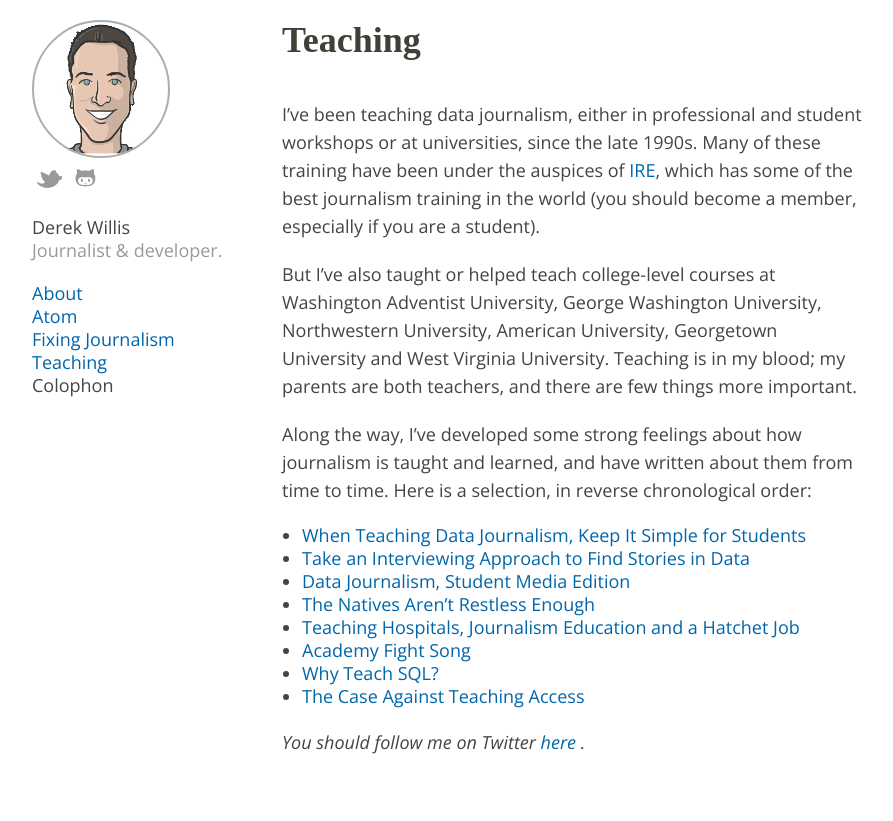
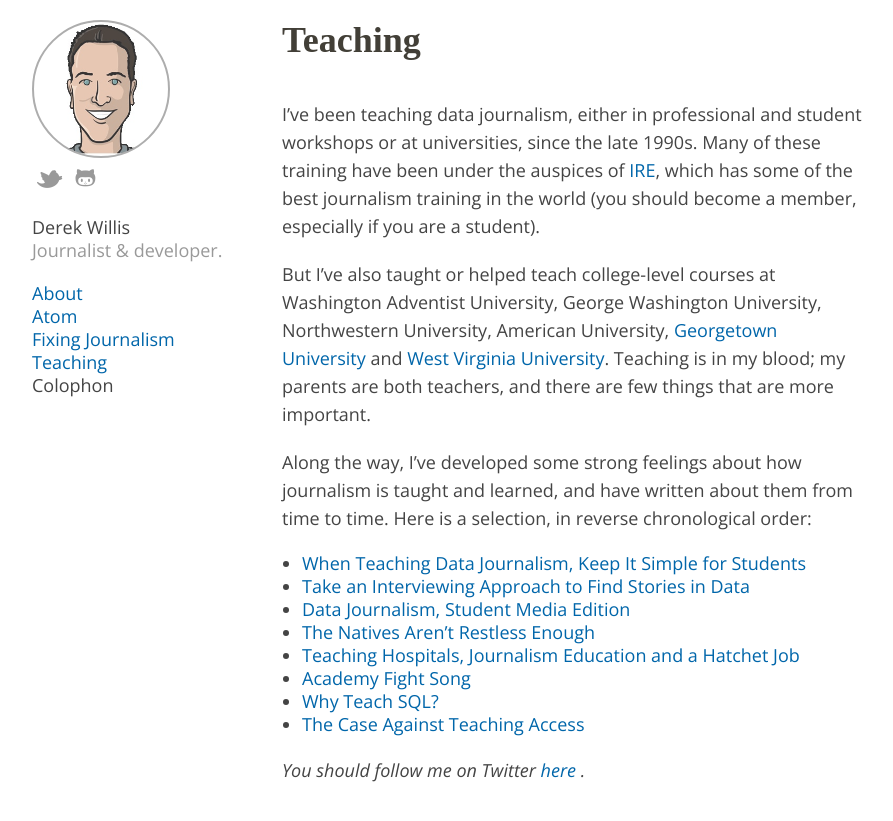
Before and after one commit to dwillis/dwillis.github.com, a Jekyll site: the page built from teaching.md, in a window 1280 px wide. Shown: the top 821 px of the page, without its empty margins (138-1031 px from the left). Built offline with Jekyll 4.4.1, drawn with Linux system fonts in a browser that asks for light colours; some web fonts are replaced.

Commit message:
added links

```diff
--- a/teaching.md
+++ b/teaching.md
@@ -6,7 +6,7 @@ permalink: /teaching/
 
 I've been teaching data journalism, either in professional and student workshops or at universities, since the late 1990s. Many of these training have been under the auspices of [IRE](http://www.ire.org/), which has some of the best journalism training in the world (you should become a member, especially if you are a student).
 
-But I've also taught or helped teach college-level courses at Washington Adventist University, George Washington University, Northwestern University, American University, Georgetown University and West Virginia University. Teaching is in my blood; my parents are both teachers, and there are few things more important.
+But I've also taught or helped teach college-level courses at Washington Adventist University, George Washington University, Northwestern University, American University, [Georgetown University](http://dwillis.github.io/data-reporting/) and [West Virginia University](http://dwillis.github.io/wv_elections/). Teaching is in my blood; my parents are both teachers, and there are few things that are more important.
 
 Along the way, I've developed some strong feelings about how journalism is taught and learned, and have written about them from time to time. Here is a selection, in reverse chronological order:
 
```
